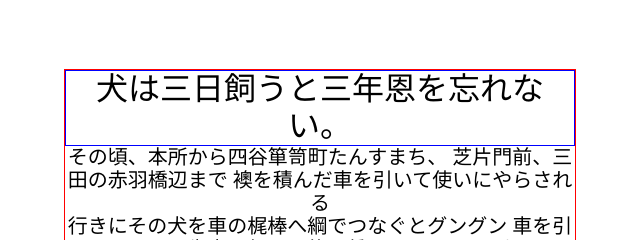
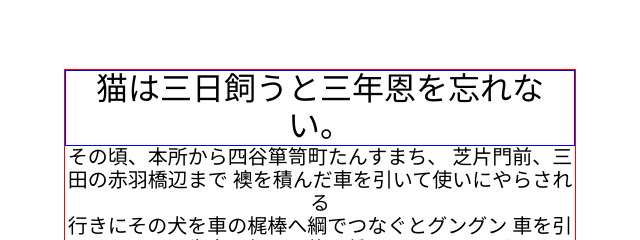
Before and after one commit to 8ma-8/git-test, a plain HTML site: page dog/index.html in a window 1280 px wide. Shown: the part 692-932 px from the top of the page, 320-960 px from the left. Drawn offline with Linux system fonts and the light colour scheme; some packages are replaced by stand-ins of ours.

Commit message:
猫に変更
テキストを猫に変更

```diff
--- a/dog/index.html
+++ b/dog/index.html
@@ -28,7 +28,7 @@
     </div><!-- /.mv -->
     <section class="concept">
       <div class="concept__inner">
-        <h2 class="heading__title">犬は三日飼うと三年恩を忘れない。</h2>
+        <h2 class="heading__title">猫は三日飼うと三年恩を忘れない。</h2>
       <p>その頃、本所から四谷箪笥町たんすまち、
         芝片門前、三田の赤羽橋辺まで
         襖を積んだ車を引いて使いにやらされる</p>
```
